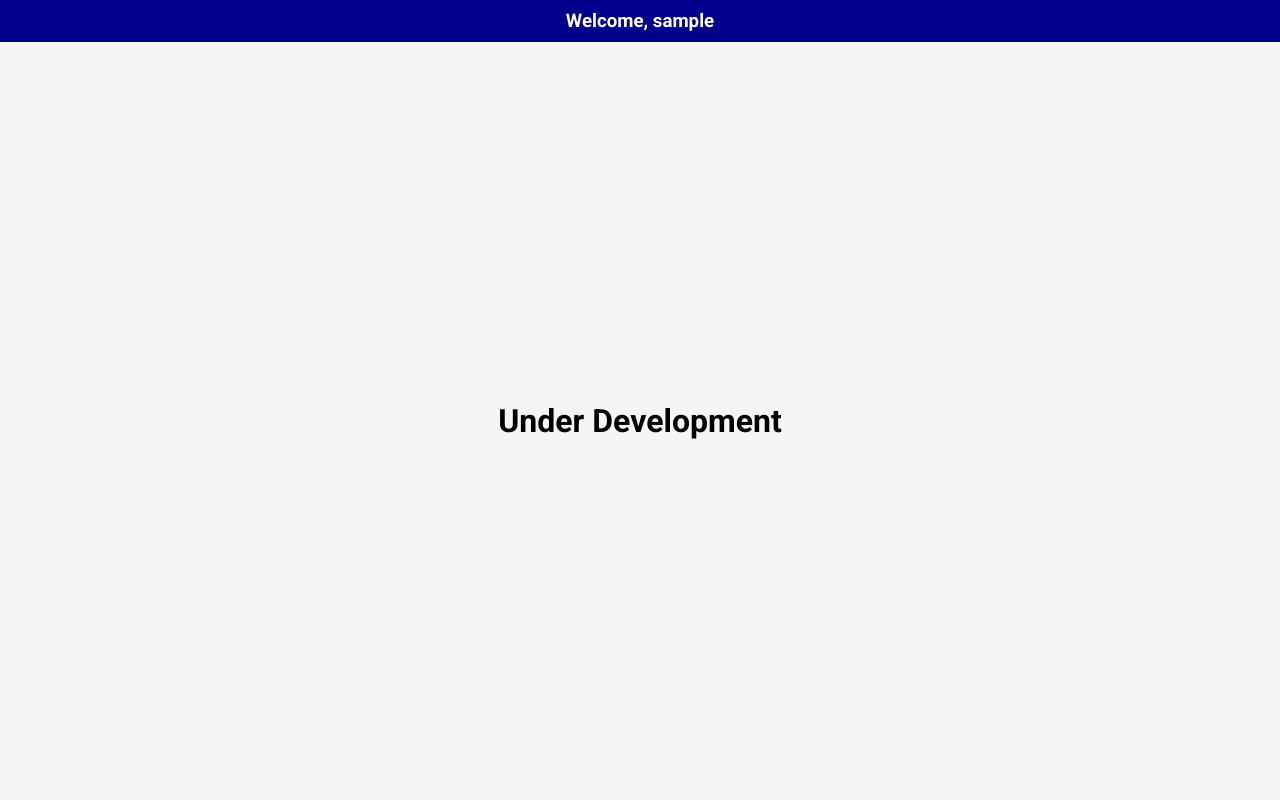
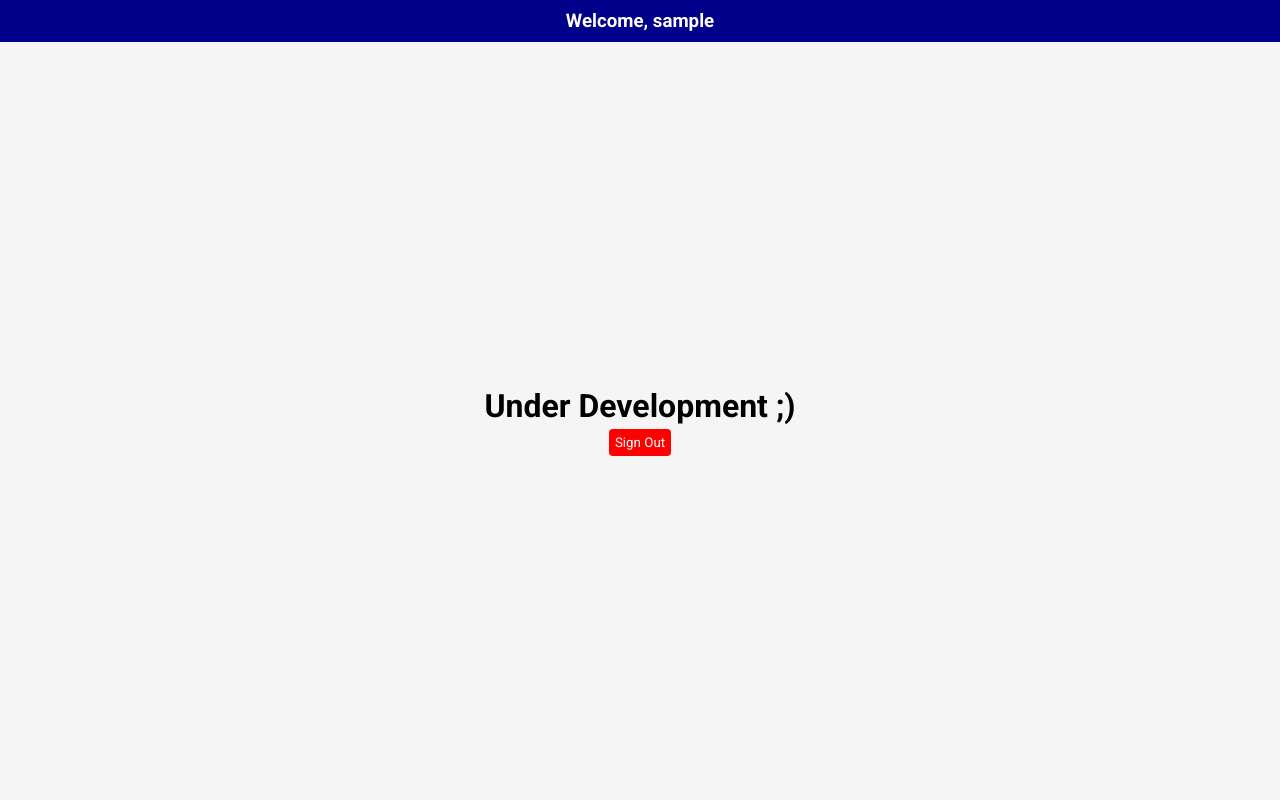
Before and after one commit to HansHazwan/library-website, a PHP site: page /home.php in a window 1280 px wide. Run offline with PHP 8.4, Linux system fonts and the light colour scheme; the visitor is signed in with stand-in values (Sample User, id 1); tables that the repository leaves empty or names only in its code hold one stand-in row (values such as "Sample post").

Commit message:
Final commit.

```diff
--- a/home.php
+++ b/home.php
@@ -21,6 +21,12 @@ if ($result->num_rows > 0) {
     die('Something wrong.');
 }
 
+if ($_SERVER['REQUEST_METHOD'] == 'POST') {
+    session_destroy();
+    header("Location: index.php");
+    exit();
+}
+
 ?>
 
 <html>
@@ -42,7 +48,10 @@ if ($result->num_rows > 0) {
                 ?>
             </div>
             <div class="content">
-                <h1>Under Development</h1>
+                <h1>Under Development ;) </h1>
+                <form action="" method="POST">
+                    <button type="submit">Sign Out</button>
+                </form>
             </div>
         </main>
     </body>
--- a/styles/home.css
+++ b/styles/home.css
@@ -27,4 +27,14 @@ main {
     display: flex;
     justify-content: center;
     align-items: center;
+    flex-direction: column;
 }
+
+form button {
+    padding: 6px;
+    margin-top: 4px;
+    border-radius: 4px;
+    border: none;
+    background-color: red;
+    color: white;
+}
```
